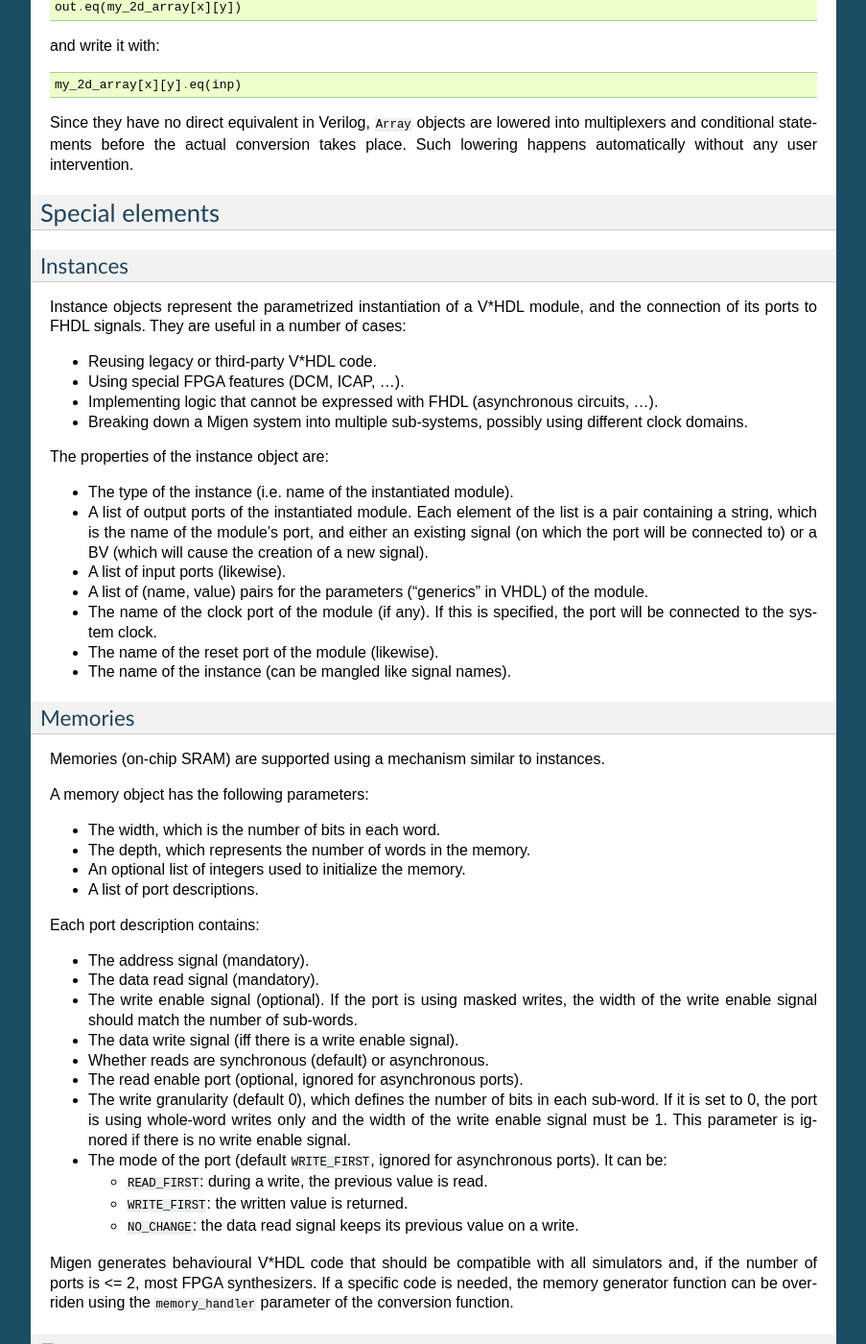
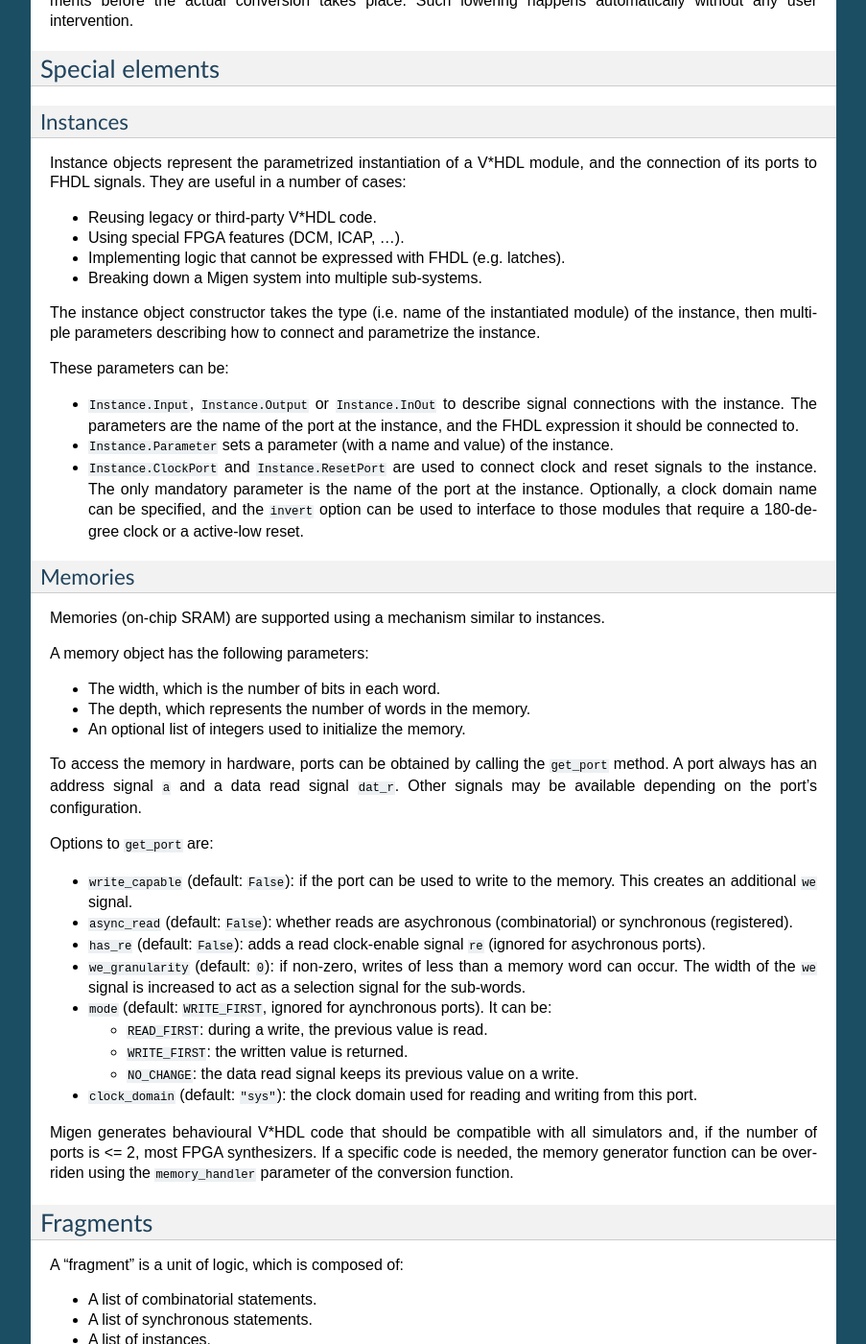
Before and after one commit to enjoy-digital/litex, a Sphinx documentation site: the page built from doc/fhdl.rst, in a window 1280 px wide and 1400 px high, scrolled down 3739 px. Shown: the whole window at 96% size, without its empty margins (198-1101 px from the left). Built offline with Sphinx 7.4.7, drawn with Linux system fonts in a browser that asks for light colours; formulas are drawn with MathJax 3; some of the changed text lies outside the part shown.

Commit message:
doc: update to new Migen APIs

```diff
--- a/doc/fhdl.rst
+++ b/doc/fhdl.rst
@@ -2,7 +2,9 @@ The FHDL layer
 ##############
 
 The Fragmented Hardware Description Language (FHDL) is the lowest layer of Migen. It consists of a formal system to describe signals, and combinatorial and synchronous statements operating on them. The formal system itself is low level and close to the synthesizable subset of Verilog, and we then rely on Python algorithms to build complex structures by combining FHDL elements and encapsulating them in "fragments".
-The FHDL module also contains a back-end to produce synthesizable Verilog, and some basic analysis functions. It would be possible to develop a VHDL back-end as well, though more difficult than for Verilog - we are "cheating" a bit now as Verilog provides most of the FHDL semantics.
+The FHDL module also contains a back-end to produce synthesizable Verilog, and some structure analysis and manipulation functionality. A VHDL back-end [vhdlbe]_ is in development.
+
+.. [vhdlbe] https://github.com/peteut/migen
 
 FHDL differs from MyHDL [myhdl]_ in fundamental ways. MyHDL follows the event-driven paradigm of traditional HDLs (see :ref:`background`) while FHDL separates the code into combinatorial statements, synchronous statements, and reset values. In MyHDL, the logic is described directly in the Python AST. The converter to Verilog or VHDL then examines the Python AST and recognizes a subset of Python that it translates into V*HDL statements. This seriously impedes the capability of MyHDL to generate logic procedurally. With FHDL, you manipulate a custom AST from Python, and you can more easily design algorithms that operate on it.
 
@@ -13,22 +15,14 @@ FHDL is made of several elements, which are briefly explained below.
 Expressions
 ***********
 
-.. _bv:
+Integers and booleans
+=====================
 
-Bit vector (BV)
-===============
-The bit vector (BV) object defines if a constant or signal is signed or unsigned, and how many bits it has. This is useful e.g. to:
+Python integers and booleans can appear in FHDL expressions to represent constant values in a circuit. ``True`` and ``False`` are interpreted as 1 and 0, respectively.
 
-* Determine when to perform sign extension (FHDL uses the same rules as Verilog).
-* Determine the size of registers.
-* Determine how many bits should be used by each value in concatenations.
+Negative integers are explicitly supported. As with MyHDL [countin]_, arithmetic operations return the natural results.
 
-Constant
-========
-This object should be self-explanatory. All constant objects contain a BV object and a value. If no BV object is specified, one will be made up using the following rules:
-
-* If the value is positive, the BV is unsigned and has the minimum number of bits needed to represent the constant's value in the canonical base-2 system.
-* If the value is negative, the BV is signed, and has the minimum number of bits needed to represent the constant's value in the canonical two's complement, base-2 system.
+.. [countin] http://www.jandecaluwe.com/hdldesign/counting.html
 
 Signal
 ======
@@ -38,7 +32,8 @@ The main point of the signal object is that it is identified by its Python ID (a
 
 The properties of a signal object are:
 
-* A bit vector description
+* An integer or a (integer, boolean) pair that defines the number of bits and whether the bit of higher index of the signal is a sign bit (i.e. the signal is signed). The defaults are one bit and unsigned.
+Alternatively, the ``min`` and ``max`` parameters can be specified to define the range of the signal and determine its bit width and signedness. As with Python ranges, ``min`` is inclusive and defaults to 0, ``max`` is exclusive and defaults to 2.
 * A name, used as a hint for the V*HDL back-end name mangler.
 * A boolean "variable". If true, the signal will behave like a VHDL variable, or a Verilog reg that uses blocking assignment. This parameter only has an effect when the signal's value is modified in a synchronous statement.
 * The signal's reset value. It must be an integer, and defaults to 0. When the signal's value is modified with a synchronous statement, the reset value is the initialization value of the associated register. When the signal is assigned to in a conditional combinatorial statement (``If`` or ``Case``), the reset value is the value that the signal has when no condition that causes the signal to be driven is verified. This enforces the absence of latches in designs. If the signal is permanently driven using a combinatorial statement, the reset value has no effect.
@@ -114,13 +109,11 @@ Example: ::
 
 Case
 ====
-The ``Case`` object constructor takes as first parameter the expression to be tested, then a variable number of lists describing the various cases.
-
-Each list contains an expression (typically a constant) describing the value to be matched, followed by the statements to be executed when there is a match. The head of the list can be the an instance of the ``Default`` object.
+The ``Case`` object constructor takes as first parameter the expression to be tested, and a dictionary whose keys are the values to be matched, and values the statements to be executed in the case of a match. The special value ``"default"`` can be used as match value, which means the statements should be executed whenever there is no other match.
 
 Arrays
 ======
-The ``Array`` object represents lists of other objects that can be indexed by FHDL expressions. It is explicitely possible to:
+The ``Array`` object represents lists of other objects that can be indexed by FHDL expressions. It is explicitly possible to:
 
 * nest ``Array`` objects to create multidimensional tables.
 * list any Python object in a ``Array`` as long as every expression appearing in a fragment ultimately evaluates to a ``Signal`` for all possible values of the indices. This allows the creation of lists of structured data.
@@ -149,18 +142,16 @@ Instance objects represent the parametrized instantiation of a V*HDL module, and
 
 * Reusing legacy or third-party V*HDL code.
 * Using special FPGA features (DCM, ICAP, ...).
-* Implementing logic that cannot be expressed with FHDL (asynchronous circuits, ...).
-* Breaking down a Migen system into multiple sub-systems, possibly using different clock domains.
+* Implementing logic that cannot be expressed with FHDL (e.g. latches).
+* Breaking down a Migen system into multiple sub-systems.
 
-The properties of the instance object are:
+The instance object constructor takes the type (i.e. name of the instantiated module) of the instance, then multiple parameters describing how to connect and parametrize the instance.
 
-* The type of the instance (i.e. name of the instantiated module).
-* A list of output ports of the instantiated module. Each element of the list is a pair containing a string, which is the name of the module's port, and either an existing signal (on which the port will be connected to) or a BV (which will cause the creation of a new signal).
-* A list of input ports (likewise).
-* A list of (name, value) pairs for the parameters ("generics" in VHDL) of the module.
-* The name of the clock port of the module (if any). If this is specified, the port will be connected to the system clock.
-* The name of the reset port of the module (likewise).
-* The name of the instance (can be mangled like signal names).
+These parameters can be:
+
+* ``Instance.Input``, ``Instance.Output`` or ``Instance.InOut`` to describe signal connections with the instance. The parameters are the name of the port at the instance, and the FHDL expression it should be connected to.
+* ``Instance.Parameter`` sets a parameter (with a name and value) of the instance.
+* ``Instance.ClockPort`` and ``Instance.ResetPort`` are used to connect clock and reset signals to the instance. The only mandatory parameter is the name of the port at the instance. Optionally, a clock domain name can be specified, and the ``invert`` option can be used to interface to those modules that require a 180-degree clock or a active-low reset.
 
 Memories
 ========
@@ -171,22 +162,22 @@ A memory object has the following parameters:
 * The width, which is the number of bits in each word.
 * The depth, which represents the number of words in the memory.
 * An optional list of integers used to initialize the memory.
-* A list of port descriptions.
 
-Each port description contains:
+To access the memory in hardware, ports can be obtained by calling the ``get_port`` method. A port always has an address signal ``a`` and a data read signal ``dat_r``. Other signals may be available depending on the port's configuration.
 
-* The address signal (mandatory).
-* The data read signal (mandatory).
-* The write enable signal (optional). If the port is using masked writes, the width of the write enable signal should match the number of sub-words.
-* The data write signal (iff there is a write enable signal).
-* Whether reads are synchronous (default) or asynchronous.
-* The read enable port (optional, ignored for asynchronous ports).
-* The write granularity (default 0), which defines the number of bits in each sub-word. If it is set to 0, the port is using whole-word writes only and the width of the write enable signal must be 1. This parameter is ignored if there is no write enable signal.
-* The mode of the port (default ``WRITE_FIRST``, ignored for asynchronous ports). It can be:
+Options to ``get_port`` are:
+
+* ``write_capable`` (default: ``False``): if the port can be used to write to the memory. This creates an additional ``we`` signal.
+* ``async_read`` (default: ``False``): whether reads are asychronous (combinatorial) or synchronous (registered).
+* ``has_re`` (default: ``False``): adds a read clock-enable signal ``re`` (ignored for asychronous ports).
+* ``we_granularity`` (default: ``0``): if non-zero, writes of less than a memory word can occur. The width of the ``we`` signal is increased to act as a selection signal for the sub-words.
+* ``mode`` (default: ``WRITE_FIRST``, ignored for aynchronous ports).  It can be:
 
   * ``READ_FIRST``: during a write, the previous value is read.
   * ``WRITE_FIRST``: the written value is returned.
   * ``NO_CHANGE``: the data read signal keeps its previous value on a write.
+
+* ``clock_domain`` (default: ``"sys"``): the clock domain used for reading and writing from this port.
 
 Migen generates behavioural V*HDL code that should be compatible with all simulators and, if the number of ports is <= 2, most FPGA synthesizers. If a specific code is needed, the memory generator function can be overriden using the ``memory_handler`` parameter of the conversion function.
 
@@ -212,3 +203,5 @@ Conversion for synthesis
 Any FHDL fragment (except, of course, its simulation functions) can be converted into synthesizable Verilog HDL. This is accomplished by using the ``convert`` function in the ``verilog`` module.
 
 Migen does not provide support for any specific synthesis tools or ASIC/FPGA technologies. Users must run themselves the generated code through the appropriate tool flow for hardware implementation.
+
+The Mibuild package, available separately from the Migen website, provides scripts to interface third-party FPGA tools to Migen and a database of boards for the easy deployment of designs.
```
Also changed, not shown: other parts of doc/fhdl.rst (+1 -1 lines), doc/bus.rst (+4 -3 lines), doc/dataflow.rst (+4 -12 lines).
